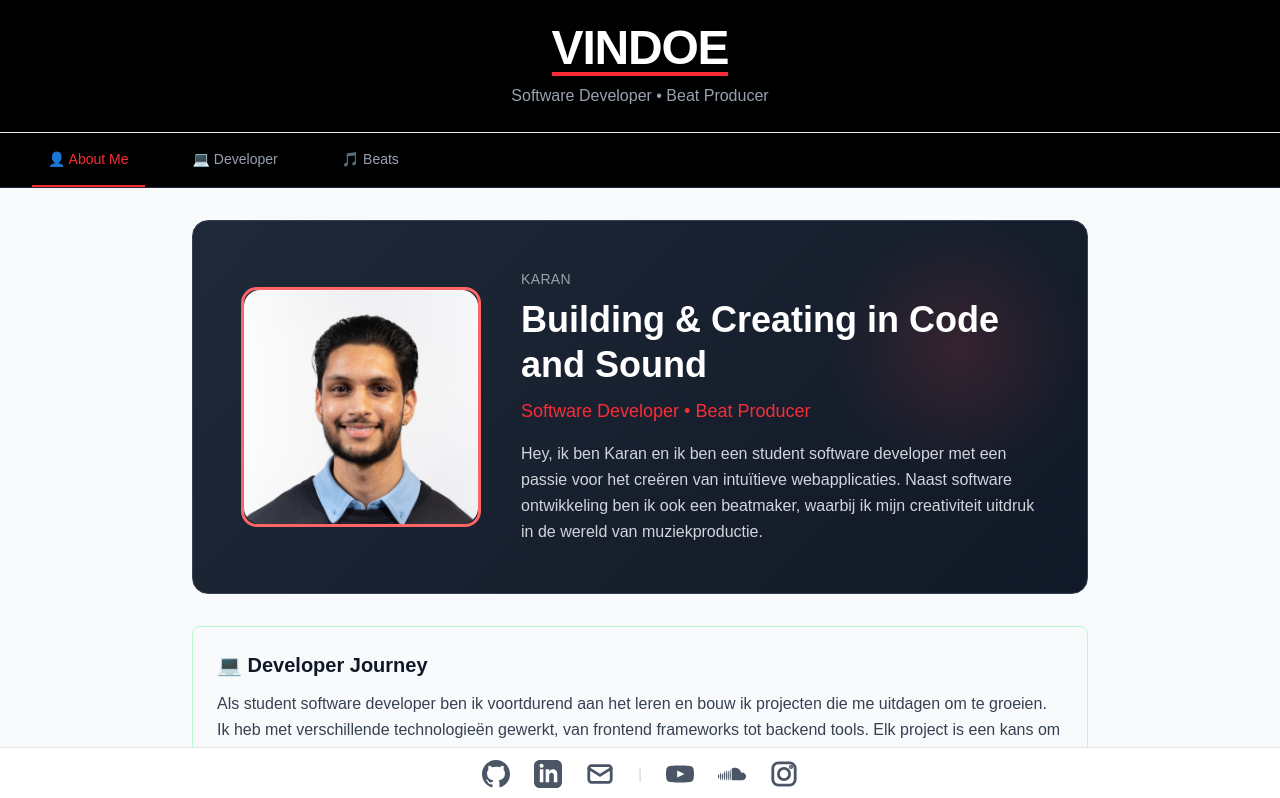
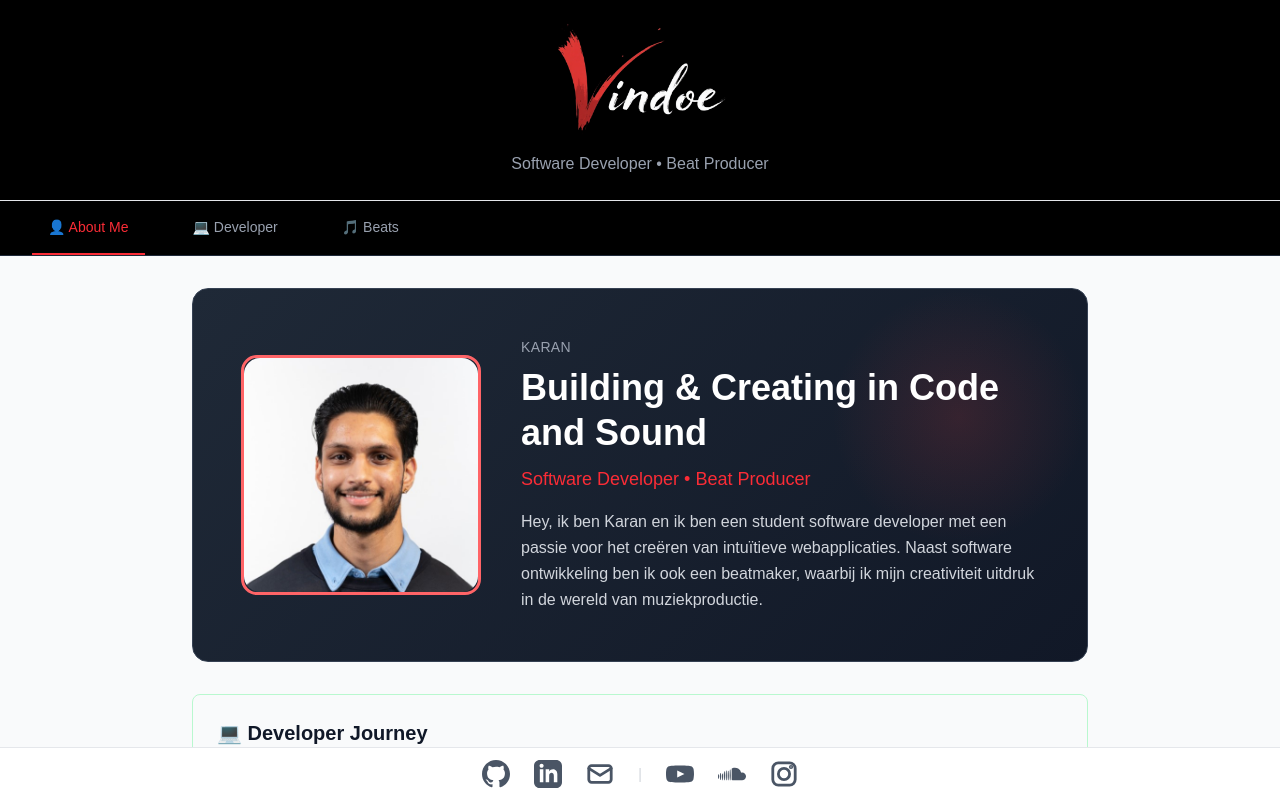
Before and after one commit to KaranDoerga/vindoe-portfolio, a Next.js app: page / in a window 1280 px wide. Shown: the top 798 px of the page. Built offline with nearby package versions, Linux system fonts and the light colour scheme.

Commit message:
feat: replaced the header title with my logo

```diff
--- a/src/app/components/Header.tsx
+++ b/src/app/components/Header.tsx
@@ -1,11 +1,19 @@
+import Image from 'next/image'
+
 export default function Header() {
   return (
     <header className="w-full border-b border-gray-200 bg-black">
       <div className="mx-auto max-w-7xl px-4 py-6 sm:px-6 lg:px-8">
         <div className="text-center">
-          <h1 className="text-4xl font-bold tracking-tight text-white sm:text-5xl border-b-4 border-red-500 inline-block">
-            VINDOE
-          </h1>
+          <div className="mx-auto h-30 w-30">
+            <Image
+              src="/vindoe-logo.png"
+              alt="Karan's Logo"
+              width={5000}
+              height={5000}
+              className="mx-auto h-full w-full object-contain scale-250"
+            />
+          </div>
           <p className="mt-2 text-sm text-gray-400 sm:text-base">
             Software Developer • Beat Producer
           </p>
```
Also changed, not shown: public/vindoe-logo.png (added).
